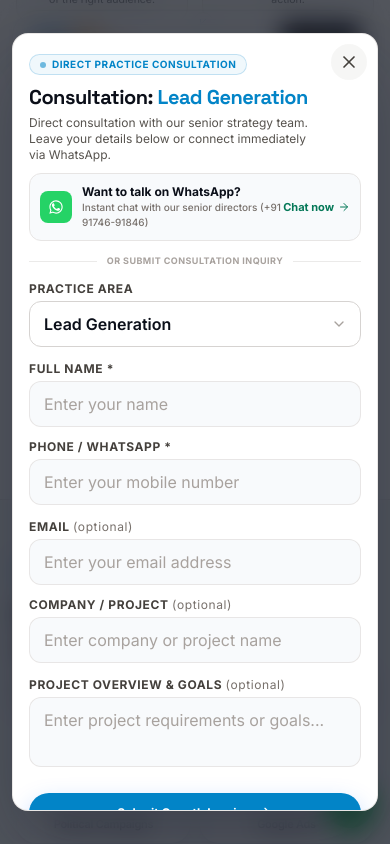
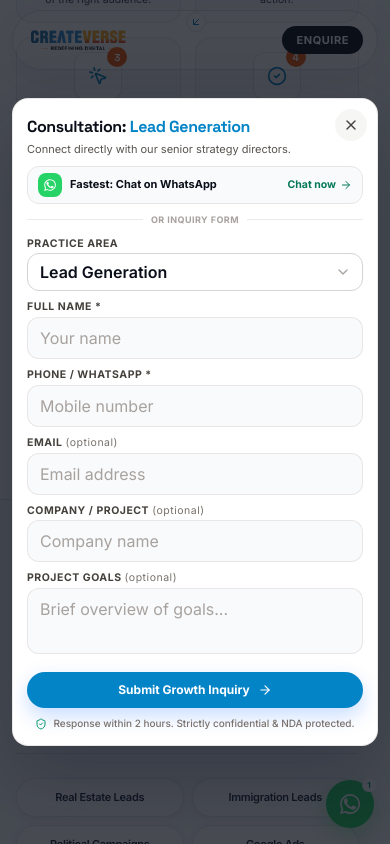
Before and after one commit to aryanbarota21235/CreateVerse, a Next.js app: page / in a window 390 px wide. Both pictures are taken after a click on the button "BUILD MY LEAD GENERATION SYSTEM". Shown: the part 1256-2100 px from the top of the page. Built offline with nearby package versions, Linux system fonts and the light colour scheme.

Commit message:
fix: eliminate modal open close background blink, enlarge mobile navbar logo to 42px, and streamline enquiry form for mobile view

```diff
--- a/src/app/globals.css
+++ b/src/app/globals.css
@@ -7,6 +7,7 @@
     -webkit-tap-highlight-color: transparent;
   }
   html {
+    scrollbar-gutter: stable;
     -webkit-text-size-adjust: 100%;
   }
   @media (prefers-reduced-motion: no-preference) {
--- a/src/components/enquiry-modal.tsx
+++ b/src/components/enquiry-modal.tsx
@@ -177,7 +177,7 @@ function matchService(inputName?: string): string {
 }
 
 const inputCls =
-  "w-full rounded-xl border border-stone-200/90 bg-[#F8FAFC] px-3.5 py-2.5 sm:px-4 sm:py-3 text-base sm:text-sm text-ink placeholder:text-stone-400 outline-none transition-all duration-200 hover:border-stone-300 focus:border-accent focus:bg-white focus:ring-2 focus:ring-accent/15 font-normal";
+  "w-full rounded-xl border border-stone-200/90 bg-[#F8FAFC] px-3 py-2 sm:px-4 sm:py-2.5 text-base sm:text-sm text-ink placeholder:text-stone-400 outline-none transition-all duration-200 hover:border-stone-300 focus:border-accent focus:bg-white focus:ring-2 focus:ring-accent/15 font-normal";
 
 export default function EnquiryModal() {
   const { isOpen, closeEnquiry, selectedService } = useEnquiry();
@@ -205,19 +205,22 @@ export default function EnquiryModal() {
     }
   }, [selectedService, isOpen]);
 
-  // Handle ESC key to close
+  // Handle ESC key to close & desktop-safe scroll lock without mobile redraw blink
   useEffect(() => {
     const handleKeyDown = (e: KeyboardEvent) => {
       if (e.key === "Escape") closeEnquiry();
     };
     if (isOpen) {
-      document.body.style.overflow = "hidden";
+      const isMobile = typeof window !== "undefined" && window.innerWidth < 768;
+      if (!isMobile) {
+        document.body.style.overflow = "hidden";
+      }
       window.addEventListener("keydown", handleKeyDown);
     } else {
-      document.body.style.overflow = "unset";
+      document.body.style.overflow = "";
     }
     return () => {
-      document.body.style.overflow = "unset";
+      document.body.style.overflow = "";
       window.removeEventListener("keydown", handleKeyDown);
     };
   }, [isOpen, closeEnquiry]);
@@ -266,13 +269,14 @@ export default function EnquiryModal() {
     <AnimatePresence>
       {isOpen && (
         <div className="fixed inset-0 z-50 flex items-center justify-center p-3 sm:p-4 md:p-6">
-          {/* Subtle Luxury Backdrop */}
+          {/* Subtle Luxury Backdrop without filter thrashing */}
           <motion.div
             initial={{ opacity: 0 }}
             animate={{ opacity: 1 }}
             exit={{ opacity: 0 }}
+            transition={{ duration: 0.2 }}
             onClick={closeEnquiry}
-            className="fixed inset-0 bg-ink/70 backdrop-blur-md transition-opacity"
+            className="fixed inset-0 bg-ink/75"
           />
 
           {/* Modal Container */}
@@ -286,10 +290,10 @@ export default function EnquiryModal() {
             {/* Executive Close Button - Highly Accessible on Mobile & Luxury Desktop */}
             <button
               onClick={closeEnquiry}
-              className="pressable group absolute right-2.5 top-2.5 z-20 flex h-9 w-9 sm:h-10 sm:w-10 items-center justify-center rounded-full bg-stone-100/90 active:bg-stone-200 text-stone-700 sm:text-stone-500 transition-all duration-200 hover:bg-ink hover:text-white hover:rotate-90 hover:scale-105 sm:right-6 sm:top-6 shadow-xs cursor-pointer focus:outline-none focus:ring-2 focus:ring-accent/30"
+              className="pressable group absolute right-2.5 top-2.5 z-20 flex h-8 w-8 sm:h-10 sm:w-10 items-center justify-center rounded-full bg-stone-100/90 active:bg-stone-200 text-stone-700 sm:text-stone-500 transition-all duration-200 hover:bg-ink hover:text-white hover:rotate-90 hover:scale-105 sm:right-5 sm:top-5 shadow-xs cursor-pointer focus:outline-none focus:ring-2 focus:ring-accent/30"
               aria-label="Close modal"
             >
-              <X className="h-5 w-5 sm:h-5 sm:w-5 transition-transform duration-200" />
+              <X className="h-4 w-4 sm:h-5 sm:w-5 transition-transform duration-200" />
             </button>
 
             {submitted ? (
@@ -316,16 +320,16 @@ export default function EnquiryModal() {
                 </div>
               </div>
             ) : (
-              /* High-End, Decluttered Intake Form */
-              <div className="p-4 sm:p-8 md:p-9 max-h-[92vh] sm:max-h-[88vh] overflow-y-auto overscroll-contain">
+              /* High-End, Streamlined Intake Form - Compact & Neat on Mobile */
+              <div className="p-3.5 sm:p-7 md:p-8 max-h-[90vh] sm:max-h-[88vh] overflow-y-auto overscroll-contain">
                 {/* Header */}
-                <div className="pr-12 sm:pr-8">
-                  <div className="inline-flex items-center gap-1.5 sm:gap-2 rounded-full border border-accent/20 bg-accent/[0.06] px-2.5 py-0.5 sm:px-3 sm:py-1 text-[10px] sm:text-[11px] font-bold uppercase tracking-wider text-accent">
-                    <span className="h-1.5 w-1.5 rounded-full bg-accent animate-pulse" />
+                <div className="pr-9 sm:pr-8">
+                  <div className="hidden sm:inline-flex items-center gap-1.5 sm:gap-2 rounded-full border border-accent/20 bg-accent/[0.06] px-2.5 py-0.5 sm:px-3 sm:py-1 text-[10px] sm:text-[11px] font-bold uppercase tracking-wider text-accent">
+                    <span className="h-1.5 w-1.5 rounded-full bg-accent" />
                     <span>Direct Practice Consultation</span>
                   </div>
 
-                  <h3 className="mt-2 font-display text-xl sm:text-3xl font-bold tracking-tight text-ink">
+                  <h3 className="mt-0.5 sm:mt-2 font-display text-base sm:text-2xl font-bold tracking-tight text-ink">
                     {service ? (
                       <>
                         Consultation: <span className="text-accent">{service}</span>
@@ -337,68 +341,63 @@ export default function EnquiryModal() {
                     )}
                   </h3>
 
-                  <p className="mt-1 text-xs text-stone-600 sm:text-sm font-normal">
-                    Direct consultation with our senior strategy team. Leave your details below or connect immediately via WhatsApp.
+                  <p className="mt-0.5 sm:mt-1 text-[11px] sm:text-sm text-stone-600 font-normal">
+                    Connect directly with our senior strategy directors.
                   </p>
                 </div>
 
-                {/* Top WhatsApp Quick Connect Bar */}
+                {/* Top WhatsApp Quick Connect Bar - Compact 1-line on mobile */}
                 <a
                   href={site.whatsappUrl}
                   target="_blank"
                   rel="noopener noreferrer"
-                  className="group mt-2.5 sm:mt-4 flex items-center justify-between rounded-xl sm:rounded-2xl border border-stone-200 bg-[#F8FAFC] p-2.5 sm:px-5 sm:py-3.5 transition-all duration-200 hover:border-[#25D366] hover:bg-[#25D366]/[0.04] hover:shadow-xs cursor-pointer"
+                  className="group mt-2 sm:mt-3.5 flex items-center justify-between rounded-xl border border-stone-200 bg-[#F8FAFC] px-2.5 py-1.5 sm:px-4 sm:py-2.5 transition-all duration-200 hover:border-[#25D366] hover:bg-[#25D366]/[0.04] hover:shadow-xs cursor-pointer"
                 >
-                  <div className="flex items-center gap-2.5 sm:gap-3">
-                    <span className="flex h-8 w-8 sm:h-9 sm:w-9 shrink-0 items-center justify-center rounded-lg sm:rounded-xl bg-[#25D366] text-white shadow-xs">
-                      <WhatsAppIcon className="h-4 w-4 sm:h-5 sm:w-5 text-white" />
+                  <div className="flex items-center gap-2">
+                    <span className="flex h-6 w-6 sm:h-8 sm:w-8 shrink-0 items-center justify-center rounded-lg bg-[#25D366] text-white shadow-xs">
+                      <WhatsAppIcon className="h-3.5 w-3.5 sm:h-4 sm:w-4 text-white" />
                     </span>
-                    <div className="text-left">
-                      <p className="text-xs font-bold text-ink group-hover:text-emerald-700 transition-colors">
-                        Want to talk on WhatsApp?
-                      </p>
-                      <p className="text-[10px] sm:text-[11px] font-medium text-stone-500">
-                        Instant chat with our senior directors ({site.phone})
-                      </p>
-                    </div>
+                    <p className="text-[11px] sm:text-xs font-bold text-ink group-hover:text-emerald-700 transition-colors">
+                      Fastest: Chat on WhatsApp <span className="hidden sm:inline text-stone-500 font-normal">({site.phone})</span>
+                    </p>
                   </div>
-                  <span className="inline-flex items-center gap-1 text-[11px] sm:text-xs font-bold text-emerald-700 group-hover:translate-x-0.5 transition-transform shrink-0">
+                  <span className="inline-flex items-center gap-1 text-[10.5px] sm:text-xs font-bold text-emerald-700 group-hover:translate-x-0.5 transition-transform shrink-0">
                     <span>Chat now</span>
-                    <ArrowRight className="h-3 w-3 sm:h-3.5 sm:w-3.5" />
+                    <ArrowRight className="h-3 w-3" />
                   </span>
                 </a>
 
                 {/* Subtle Divider */}
-                <div className="relative my-3 sm:my-4">
+                <div className="relative my-2 sm:my-3">
                   <div className="absolute inset-0 flex items-center">
                     <div className="w-full border-t border-stone-200/80" />
                   </div>
                   <div className="relative flex justify-center text-xs uppercase">
-                    <span className="bg-white px-2.5 sm:px-3 text-[9px] sm:text-[10px] font-bold tracking-wider text-stone-400">
-                      or submit consultation inquiry
+                    <span className="bg-white px-2 text-[9px] font-bold tracking-wider text-stone-400">
+                      or inquiry form
                     </span>
                   </div>
                 </div>
 
                 {/* Clean, Streamlined Form Body */}
-                <form onSubmit={handleSubmit} className="space-y-3.5">
+                <form onSubmit={handleSubmit} className="space-y-2 sm:space-y-3">
                   {/* Single Clean Practice Area Dropdown */}
                   <div>
-                    <label className="block text-xs font-bold uppercase tracking-wider text-stone-700 mb-1">
+                    <label className="block text-[10.5px] sm:text-xs font-bold uppercase tracking-wider text-stone-700 mb-0.5 sm:mb-1">
                       Practice Area
                     </label>
                     <div className="relative">
                       <select
                         value={service}
                         onChange={(e) => setService(e.target.value)}
-                        className={`w-full appearance-none rounded-xl border px-3.5 py-2.5 sm:px-4 sm:py-3 text-base sm:text-sm font-medium transition-all duration-200 hover:border-stone-300 cursor-pointer focus:border-accent focus:bg-white focus:outline-none focus:ring-2 focus:ring-accent/15 ${
+                        className={`w-full appearance-none rounded-xl border px-3 py-1.5 sm:px-4 sm:py-2.5 text-base sm:text-sm font-medium transition-all duration-200 hover:border-stone-300 cursor-pointer focus:border-accent focus:bg-white focus:outline-none focus:ring-2 focus:ring-accent/15 ${
                           service
                             ? "border-stone-300 bg-white text-ink font-semibold"
                             : "border-stone-200 bg-[#F8FAFC] text-stone-500"
                         }`}
                       >
                         <option value="" className="text-stone-400">
-                          -- Select a Practice Area (or leave blank) --
+                          Select Practice Area (or leave blank)
                         </option>
                         {services.map((s) => (
                           <option key={s.slug} value={s.name} className="text-ink font-medium">
@@ -406,19 +405,19 @@ export default function EnquiryModal() {
                           </option>
                         ))}
                         <option value="General Consultation" className="text-ink font-medium">
-                          Other / Multi-disciplinary Growth Strategy
+                          Other / Growth Strategy
                         </option>
                       </select>
-                      <div className="pointer-events-none absolute right-3.5 top-1/2 -translate-y-1/2 text-stone-400">
+                      <div className="pointer-events-none absolute right-3 top-1/2 -translate-y-1/2 text-stone-400">
                         <ChevronDown className="h-4 w-4" />
                       </div>
                     </div>
                   </div>
 
                   {/* Row 1: Name and Phone (Required) */}
-                  <div className="grid gap-3 sm:grid-cols-2">
+                  <div className="grid gap-2 sm:gap-3 sm:grid-cols-2">
                     <div>
-                      <label className="block text-xs font-bold uppercase tracking-wider text-stone-700 mb-1">
+                      <label className="block text-[10.5px] sm:text-xs font-bold uppercase tracking-wider text-stone-700 mb-0.5 sm:mb-1">
                         Full Name *
                       </label>
                       <input
@@ -426,13 +425,13 @@ export default function EnquiryModal() {
                         required
                         value={name}
                         onChange={(e) => setName(e.target.value)}
-                        placeholder="Enter your name"
+                        placeholder="Your name"
                         className={inputCls}
                       />
                     </div>
 
                     <div>
-                      <label className="block text-xs font-bold uppercase tracking-wider text-stone-700 mb-1">
+                      <label className="block text-[10.5px] sm:text-xs font-bold uppercase tracking-wider text-stone-700 mb-0.5 sm:mb-1">
                         Phone / WhatsApp *
                       </label>
                       <input
@@ -440,36 +439,36 @@ export default function EnquiryModal() {
                         required
                         value={phone}
                         onChange={(e) => setPhone(e.target.value)}
-                        placeholder="Enter your mobile number"
+                        placeholder="Mobile number"
                         className={inputCls}
                       />
                     </div>
                   </div>
 
                   {/* Row 2: Email and Company (Optional) */}
-                  <div className="grid gap-3 sm:grid-cols-2">
+                  <div className="grid gap-2 sm:gap-3 sm:grid-cols-2">
                     <div>
-                      <label className="block text-xs font-bold uppercase tracking-wider text-stone-700 mb-1">
+                      <label className="block text-[10.5px] sm:text-xs font-bold uppercase tracking-wider text-stone-700 mb-0.5 sm:mb-1">
                         Email <span className="font-normal text-stone-500 lowercase">(optional)</span>
                       </label>
                       <input
                         type="email"
                         value={email}
                         onChange={(e) => setEmail(e.target.value)}
-                        placeholder="Enter your email address"
+                        placeholder="Email address"
                         className={inputCls}
                       />
                     </div>
 
                     <div>
-                      <label className="block text-xs font-bold uppercase tracking-wider text-stone-700 mb-1">
+                      <label className="block text-[10.5px] sm:text-xs font-bold uppercase tracking-wider text-stone-700 mb-0.5 sm:mb-1">
                         Company / Project <span className="font-normal text-stone-500 lowercase">(optional)</span>
                       </label>
                       <input
                         type="text"
                         value={company}
                         onChange={(e) => setCompany(e.target.value)}
-                        placeholder="Enter company or project name"
+                        placeholder="Company name"
                         className={inputCls}
                       />
                     </div>
@@ -477,33 +476,33 @@ export default function EnquiryModal() {
 
                   {/* Row 3: Message / Goals (Optional) */}
                   <div>
-                    <label className="block text-xs font-bold uppercase tracking-wider text-stone-700 mb-1">
-                      Project Overview &amp; Goals <span className="font-normal text-stone-500 lowercase">(optional)</span>
+                    <label className="block text-[10.5px] sm:text-xs font-bold uppercase tracking-wider text-stone-700 mb-0.5 sm:mb-1">
+                      Project Goals <span className="font-normal text-stone-500 lowercase">(optional)</span>
                     </label>
                     <textarea
                       rows={2}
                       value={message}
                       onChange={(e) => setMessage(e.target.value)}
-                      placeholder="Enter project requirements or goals..."
+                      placeholder="Brief overview of goals..."
                       className={`${inputCls} resize-none`}
                     />
                   </div>
 
                   {/* Submit Action */}
-                  <div className="pt-1.5">
+                  <div className="pt-1">
                     <button
                       type="submit"
                       disabled={submitting}
-                      className="pressable group flex w-full items-center justify-center gap-2 rounded-full bg-accent px-6 py-3 sm:py-4 text-xs sm:text-sm font-bold text-white shadow-[0_10px_25px_rgba(0,102,255,0.25)] transition-all duration-200 hover:bg-accent-dim hover:shadow-[0_14px_32px_rgba(0,102,255,0.35)] hover:-translate-y-0.5 cursor-pointer disabled:opacity-60"
+                      className="pressable group flex w-full items-center justify-center gap-2 rounded-full bg-accent px-5 py-2.5 sm:py-3.5 text-xs sm:text-sm font-bold text-white shadow-[0_8px_20px_rgba(0,102,255,0.22)] transition-all duration-200 hover:bg-accent-dim hover:shadow-[0_12px_28px_rgba(0,102,255,0.3)] hover:-translate-y-0.5 cursor-pointer disabled:opacity-60"
                     >
-                      <span>{submitting ? "Submitting Inquiry..." : "Submit Growth Inquiry"}</span>
-                      <ArrowRight className="h-4 w-4 transition-transform group-hover:translate-x-1" />
+                      <span>{submitting ? "Submitting..." : "Submit Growth Inquiry"}</span>
+                      <ArrowRight className="h-3.5 w-3.5 sm:h-4 sm:w-4 transition-transform group-hover:translate-x-1" />
                     </button>
 
                     {/* Confidentiality Notice */}
-                    <div className="mt-3 flex items-center justify-center gap-1.5 text-[11px] font-medium text-stone-500">
-                      <ShieldCheck className="h-3.5 w-3.5 text-emerald-600" />
-                      <span>Direct response within 2 hours. Strictly confidential &amp; NDA protected.</span>
+                    <div className="mt-2 flex items-center justify-center gap-1.5 text-[10px] sm:text-[11px] font-medium text-stone-500">
+                      <ShieldCheck className="h-3 w-3 sm:h-3.5 sm:w-3.5 text-emerald-600" />
+                      <span>Response within 2 hours. Strictly confidential &amp; NDA protected.</span>
                     </div>
                   </div>
                 </form>
--- a/src/components/navbar.tsx
+++ b/src/components/navbar.tsx
@@ -40,8 +40,8 @@ export default function Navbar() {
       <div
         className={`mx-auto flex items-center justify-between rounded-full bg-white/98 shadow-[0_10px_35px_rgba(11,15,25,0.08)] sm:backdrop-blur-md transition-all duration-500 ease-[cubic-bezier(0.22,1,0.36,1)] pointer-events-auto border ${
           scrolled
-            ? "max-w-6xl py-2.5 px-4 sm:py-2.5 sm:px-10 shadow-[0_16px_44px_rgba(11,15,25,0.12)] border-black/[0.15]"
-            : "max-w-7xl py-2.5 px-4 sm:py-3.5 sm:px-12 border-black/[0.12]"
+            ? "max-w-6xl py-2 px-3.5 sm:py-2.5 sm:px-10 shadow-[0_16px_44px_rgba(11,15,25,0.12)] border-black/[0.15]"
+            : "max-w-7xl py-2 px-3.5 sm:py-3.5 sm:px-12 border-black/[0.12]"
         }`}
       >
         {/* Brand Logo */}
@@ -58,7 +58,7 @@ export default function Navbar() {
             height={148}
             priority
             className={`w-auto transition-all duration-500 ease-[cubic-bezier(0.22,1,0.36,1)] ${
-              scrolled ? "h-8 sm:h-11" : "h-8 sm:h-[50px] lg:h-[54px]"
+              scrolled ? "h-[42px] sm:h-11" : "h-[42px] sm:h-[50px] lg:h-[54px]"
             }`}
           />
         </Link>
```
